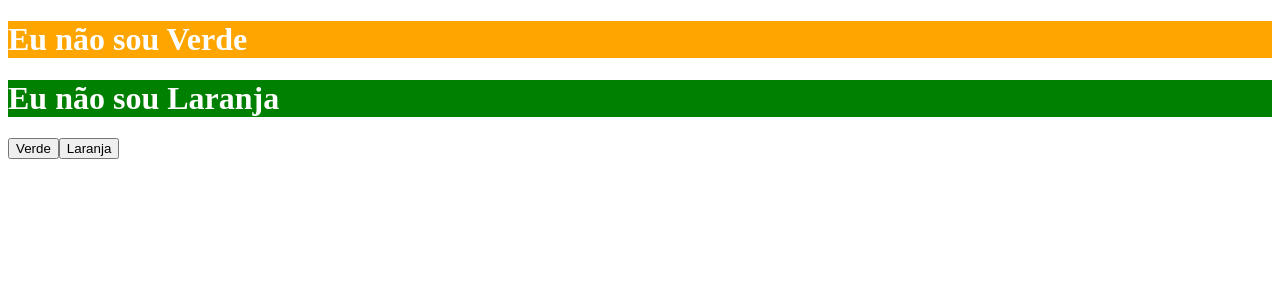
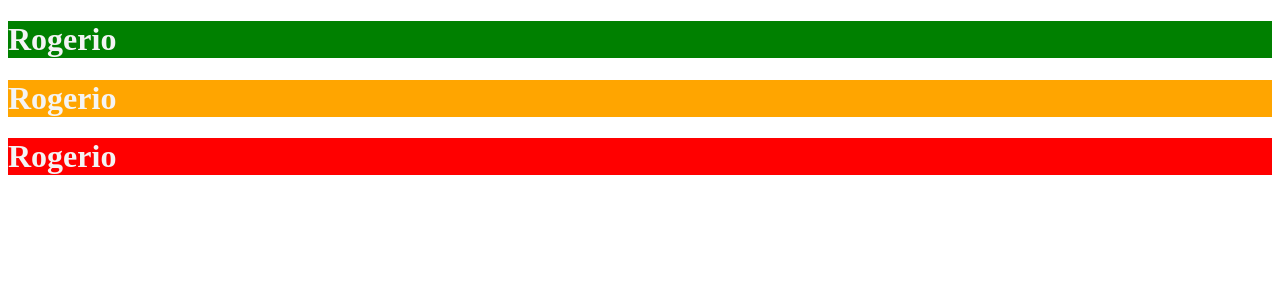
Before and after one commit to Glmmm/angular-completo, an Angular app: page / in a window 1280 px wide. Shown: the top 300 px of the page. Built offline with nearby package versions, Linux system fonts and the light colour scheme.

Commit message:
Simple Pipe

```diff
--- a/src/app/app.component.html
+++ b/src/app/app.component.html
@@ -1,12 +1,3 @@
-<h1 [ngClass]="{
-    'is-green': isGreen,
-    'is-orange': !isGreen,
-}">Eu não sou Verde</h1>
-
-<h1 [ngClass]="{
-    'is-green': !isGreen,
-    'is-orange': isGreen,
-}">Eu não sou Laranja</h1>
-
-<button (click)="setGreen()">Verde</button>
-<button (click)="setOrange()">Laranja</button>
+<h1 [class]="pessoa1.status | statusPipe">{{pessoa1.name}}</h1>
+<h1 [class]="pessoa2.status | statusPipe">{{pessoa2.name}}</h1>
+<h1 [class]="pessoa3.status | statusPipe">{{pessoa3.name}}</h1>
--- a/src/app/app.component.scss
+++ b/src/app/app.component.scss
@@ -1,13 +1,12 @@
-.is-big {
-  font-size: 50px;
-}
-
-.is-green {
-  color: white;
+.active {
+  color: #f4f4f4;
   background-color: green;
 }
-
-.is-orange {
-  color: white;
+.partial {
+  color: #f4f4f4;
   background-color: orange;
 }
+.blocked {
+  color: #f4f4f4;
+  background-color: red;
+}
--- a/src/app/app.component.ts
+++ b/src/app/app.component.ts
@@ -6,13 +6,7 @@ import { Component } from '@angular/core';
   styleUrls: ['./app.component.scss'],
 })
 export class AppComponent {
-  isGreen: boolean = false;
-
-  public setGreen() {
-    this.isGreen = true
-  }
-
-  public setOrange() {
-    this.isGreen = false
-  }
+  pessoa1 = { name: 'Rogerio', status: 1 };
+  pessoa2 = { name: 'Rogerio', status: 2 };
+  pessoa3 = { name: 'Rogerio', status: 3 };
 }
--- a/src/app/app.module.ts
+++ b/src/app/app.module.ts
@@ -1,11 +1,12 @@
 import { NgModule } from '@angular/core';
 import { BrowserModule } from '@angular/platform-browser';
+import { BrowserAnimationsModule } from '@angular/platform-browser/animations';
 
 import { AppComponent } from './app.component';
-import { BrowserAnimationsModule } from '@angular/platform-browser/animations';
+import { StatusPipe } from './pipes/status.pipe';
 
 @NgModule({
-  declarations: [AppComponent],
+  declarations: [AppComponent, StatusPipe],
   imports: [BrowserModule, BrowserAnimationsModule],
   providers: [],
   bootstrap: [AppComponent],
--- /dev/null
+++ b/src/app/pipes/status.pipe.ts
@@ -0,0 +1,16 @@
+import { Pipe, PipeTransform } from '@angular/core';
+
+@Pipe({
+  name: 'statusPipe',
+})
+export class StatusPipe implements PipeTransform {
+  transform(status: number): string {
+    console.log('pipe');
+    const obj: { [a: number]: string } = {
+      1: 'active',
+      2: 'partial',
+      3: 'blocked',
+    };
+    return obj[status];
+  }
+}
```
